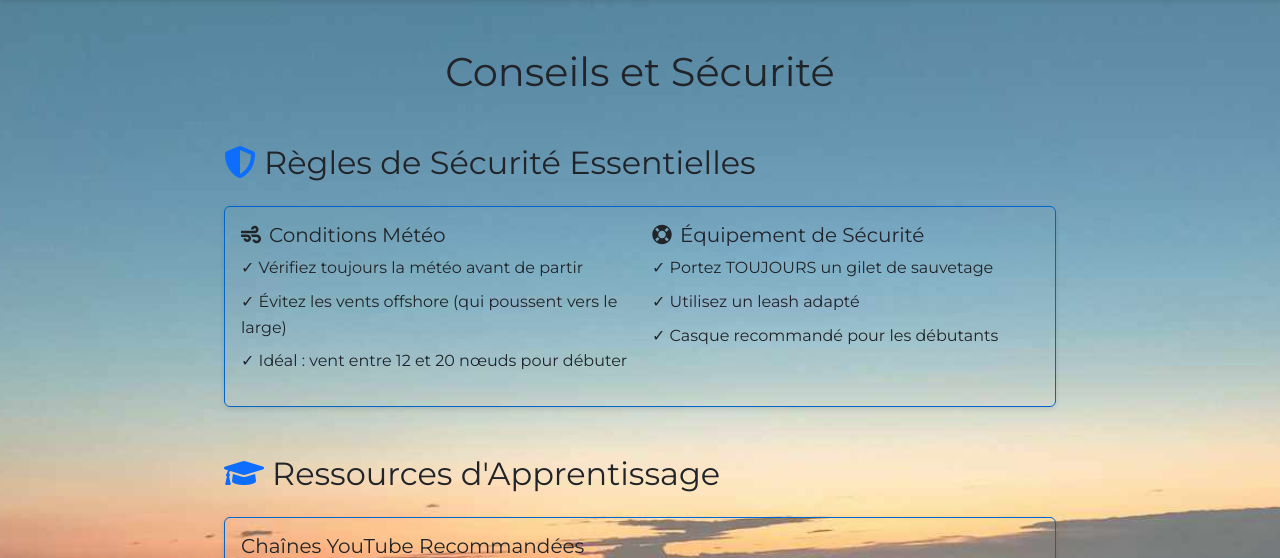
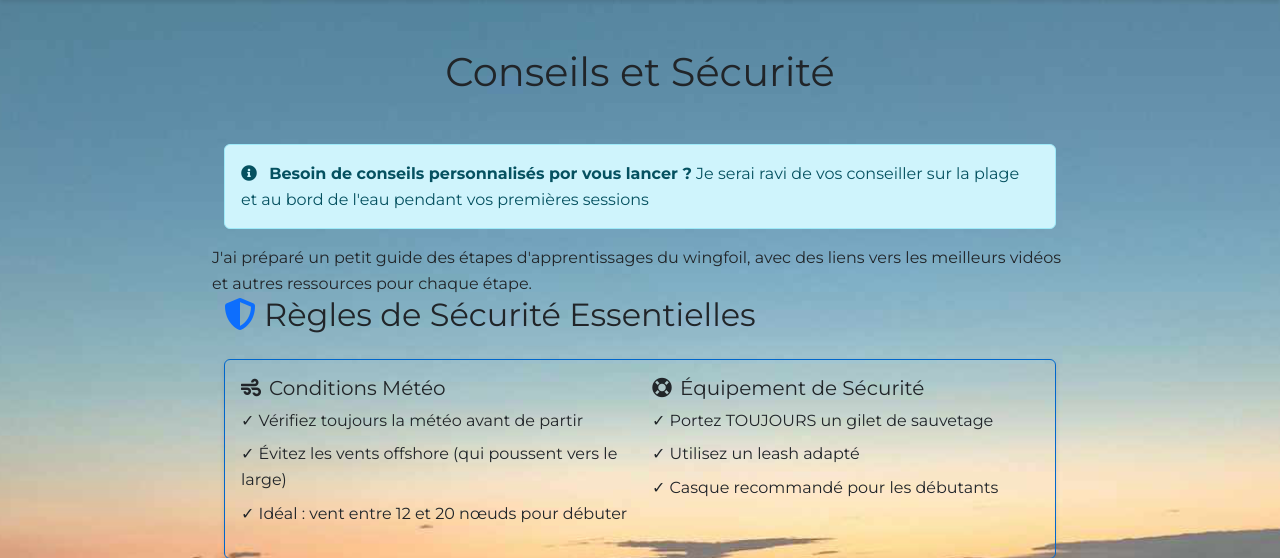
Before and after one commit to hippolyte456/wingfoil_rental, a Flask app: page /conseils in a window 1280 px wide. Shown: the part 158-716 px from the top of the page. Run offline with Flask 3, Linux system fonts and the light colour scheme; some libraries are stand-ins or nearby versions.

Commit message:
débt d travail sur la section conseil

```diff
--- a/app/templates/conseils.html
+++ b/app/templates/conseils.html
@@ -4,7 +4,25 @@
 
 {% block content %}
 <div class="container py-4">
+
     <h1 class="text-center mb-5">Conseils et Sécurité</h1>
+
+
+    <!-- Section Contact -->
+    <div class="row">
+        <div class="col-12">
+            <div class="alert alert-info">
+                <i class="fas fa-info-circle me-2"></i>
+                <strong>Besoin de conseils personnalisés por vous lancer ?</strong> Je serai ravi de vos conseiller sur la plage et au bord de l'eau pendant vos premières sessions
+            </div>
+        </div>
+    </div>
+
+    <!-- Section Begginer Guide -->
+    <div class="row">
+        J'ai préparé un petit guide des étapes d'apprentissages du wingfoil, avec des liens vers les meilleurs vidéos et autres ressources pour chaque étape.
+    </div>
+
 
     <!-- Section Sécurité -->
     <div class="row mb-5">
@@ -81,15 +99,7 @@
         </div>
     </div>
 
-    <!-- Section Contact -->
-    <div class="row">
-        <div class="col-12">
-            <div class="alert alert-info">
-                <i class="fas fa-info-circle me-2"></i>
-                <strong>Besoin de conseils personnalisés por vous lancer ?</strong> Je serai ravi de vos conseiller sur la plage et au bord de l'eau pendant vos premières sessions
-            </div>
-        </div>
-    </div>
+
 </div>
 
 <style>
--- a/app/templates/home.html
+++ b/app/templates/home.html
@@ -28,11 +28,11 @@
                         </a>
                     </div>
 
-                    {% comment %} <div class="col-lg-4 col-md-6 col-sm-12 text-center mb-4">
+                    <!--div class="col-lg-4 col-md-6 col-sm-12 text-center mb-4">
                         <a href="{{ url_for('equipment.equipment_list') }}" class="link-title text-decoration-none d-block h3 py-3 content-link">
                             Equipements en location
                         </a>
-                    </div> {% endcomment %}
+                    </div-->
 
                      <div class="col-lg-4 col-md-6 col-sm-12 text-center mb-4">
                         <a href="{{ url_for('main.formules') }}" class="link-title text-decoration-none d-block h3 py-3 content-link">
--- a/app/templates/texts/formule_debutant.txt
+++ b/app/templates/texts/formule_debutant.txt
@@ -1 +1 @@
-Vous êtes débutant mais avez peur d'investir dans du matos sans avoir essayer. Je vous coache avant d'aller à l'eau pour progresser rapidement et en toute sécurité. L'investissement de matos ne sera que pls évident ensuite.
+Vous êtes débutant mais avez peur d'investir dans du matos sans avoir essayer. Je vous coache avant d'aller à l'eau pour progresser rapidement et en toute sécurité. L'investissement de matos ne sera que plus évident ensuite.
```
